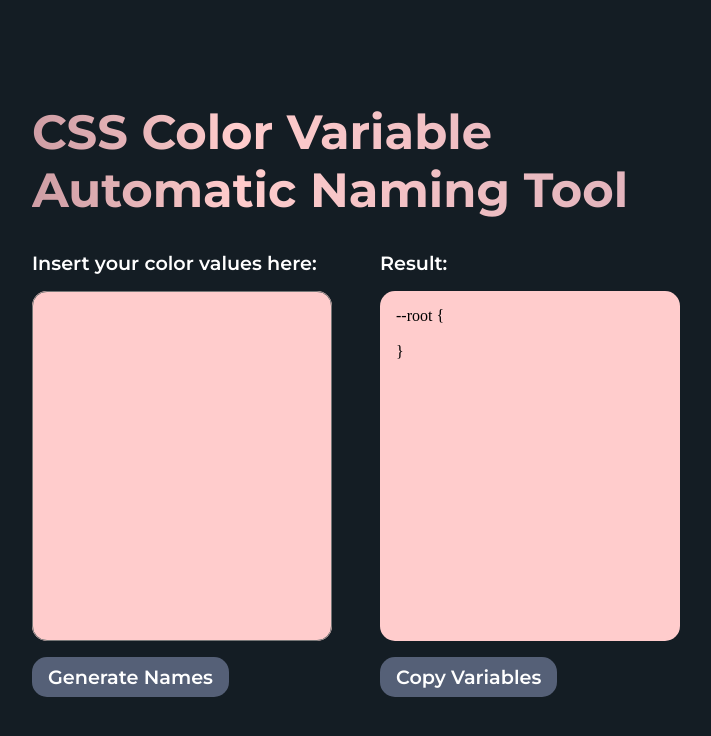
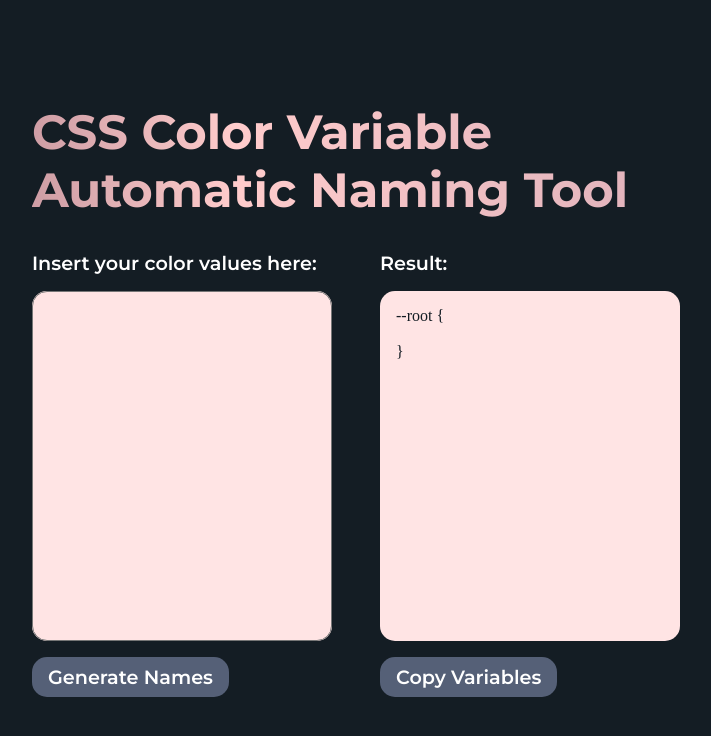
Before and after one commit to livinglifemeaning/CSSVariableNamingTool, a React (Create React App) app: page / in a window 1280 px wide. Shown: the top 736 px of the page, without its empty margins (284-995 px from the left). Built offline with nearby package versions, Linux system fonts and the light colour scheme; a web font is replaced by a local one.

Commit message:
deployed react page and added styles

```diff
--- a/package.json
+++ b/package.json
@@ -1,11 +1,11 @@
 {
   "name": "variable-naming-tool",
   "version": "0.1.0",
+  "homepage": "https://livinglifemeaning.github.io/CSSVariableNamingTool",
   "private": true,
   "dependencies": {
     "@emotion/react": "^11.10.0",
     "@emotion/styled": "^11.10.0",
-    "@mui/material": "^5.10.1",
     "@testing-library/jest-dom": "^5.16.5",
     "@testing-library/react": "^13.3.0",
     "@testing-library/user-event": "^13.5.0",
@@ -16,6 +16,8 @@
     "web-vitals": "^2.1.4"
   },
   "scripts": {
+    "predeploy": "npm run build",
+    "deploy": "gh-pages -d build",
     "start": "react-scripts start",
     "build": "react-scripts build",
     "test": "react-scripts test",
--- a/src/index.css
+++ b/src/index.css
@@ -52,14 +52,16 @@ h1 {
 .card {
   width: 300px;
   height: 350px;
-  background-color: #ffcccc;
+  background-color: #FFE4E4;
   font-family: "Hind Madurai";
   border-radius: 15px;
+  color: hsl(205, 30%, 11%);
 }
 textarea {
   width: 300px;
   height: 350px;
-  background-color: #ffcccc;
+  background-color: #FFE4E4;
+  color: hsl(205, 30%, 11%);
   resize: none;
   font-family: inherit;
   padding: 1rem;
```
Also changed, not shown: 2 other files (tests, documents, lock files or other folders).
